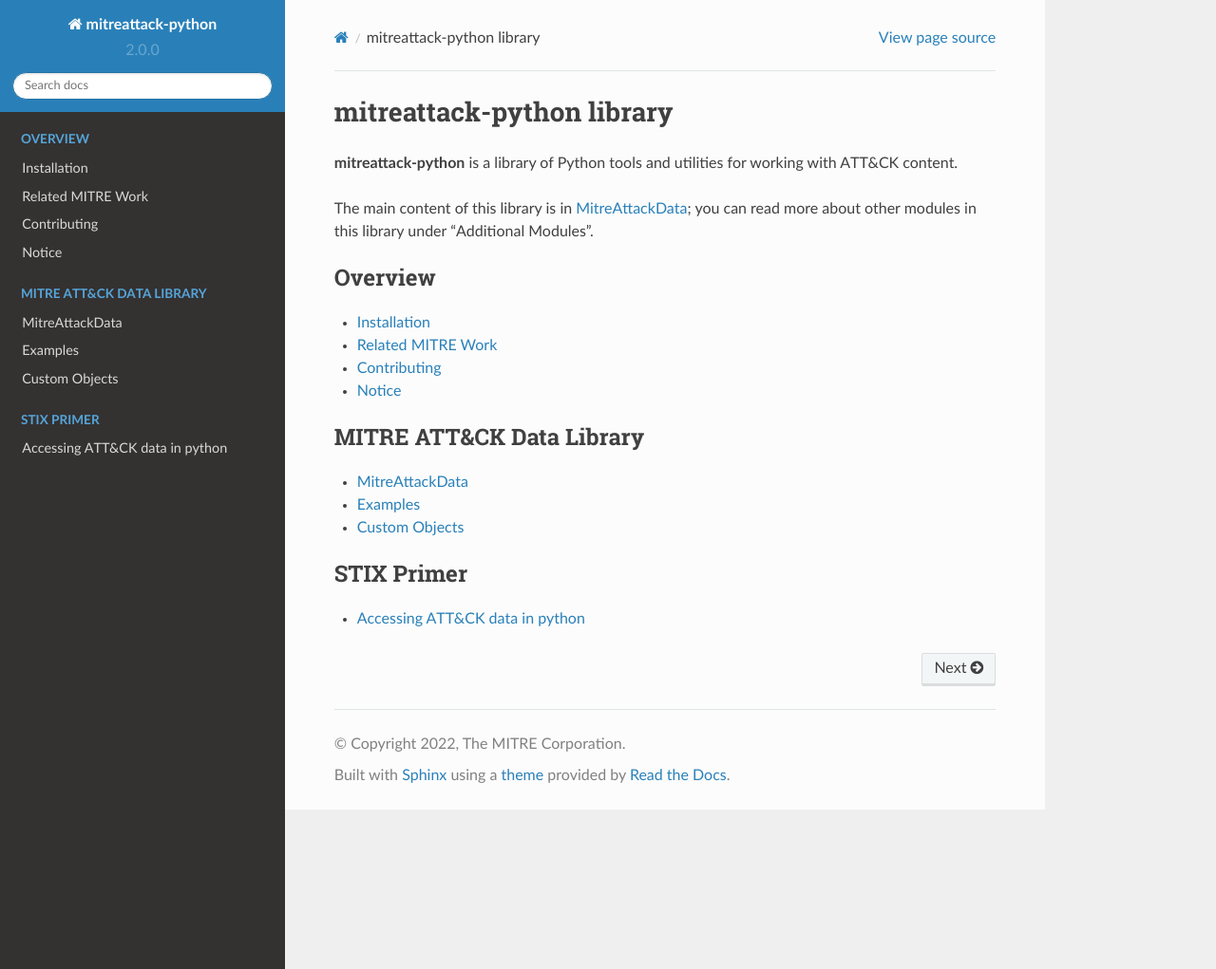
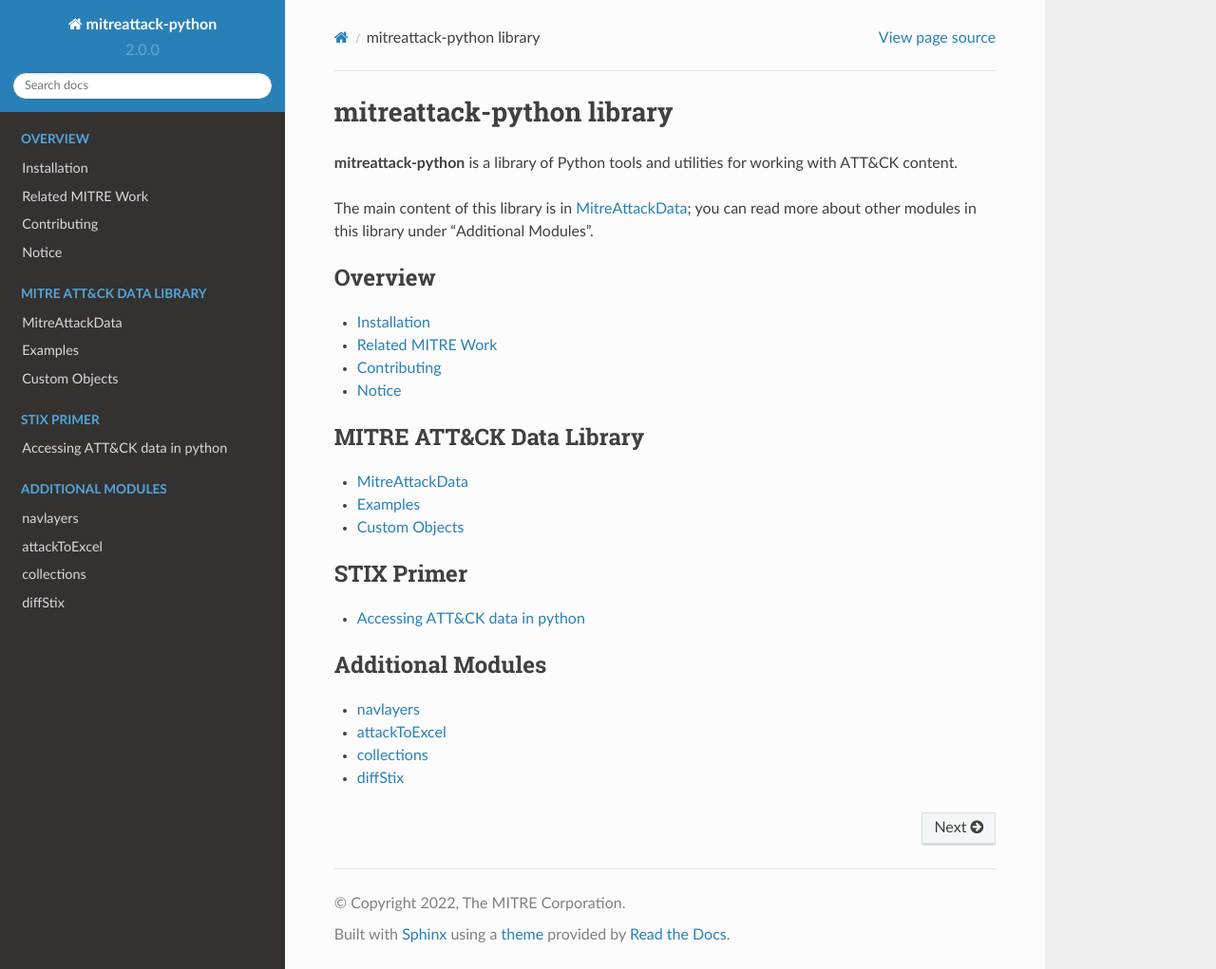
Before and after one commit to mitre-attack/mitreattack-python, a Sphinx documentation site: the page built from docs/index.rst, in a window 1280 px wide and 1021 px high. Shown: the whole window at 95% size. Built offline with Sphinx 7.4.7 and the Read the Docs theme 2.0.0, drawn with Linux system fonts in a browser that asks for light colours; pages that are not in the unit, such as notebooks, are missing from menus.

Commit message:
undoing changes

```diff
--- a/docs/index.rst
+++ b/docs/index.rst
@@ -39,4 +30,13 @@ other modules in this library under "Additional Modules".
    :caption: STIX Primer
 
    stix_primer/access-attack
-   start
+
+
+.. toctree::
+   :maxdepth: 1
+   :caption: Additional Modules
+
+   additional_modules/navlayers
+   additional_modules/attackToExcel
+   additional_modules/collections
+   additional_modules/diffStix
```
Also changed, not shown: other parts of docs/index.rst (+0 -9 lines).
